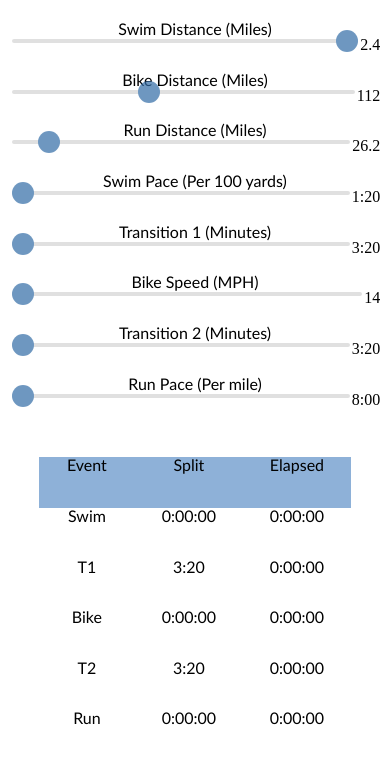
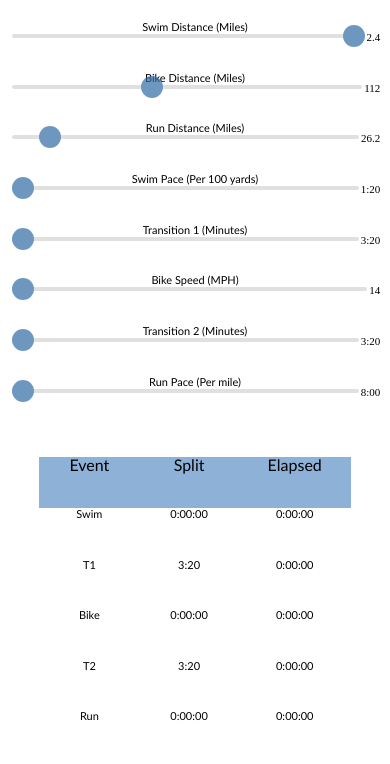
Before and after one commit to rgmemory/tricalc, a React (Create React App) app: page / in a window 390 px wide. Shown: the top 764 px of the page. Built offline with nearby package versions, Linux system fonts and the light colour scheme.

Commit message:
changed font size

```diff
--- a/src/App.css
+++ b/src/App.css
@@ -81,6 +81,7 @@ table tr th {
 table tr td {
   color: black;
   text-align: center;
+
 }
 
 .slidecontainer {
@@ -140,5 +141,14 @@ table tr td {
     height: 4px;
   }
 
+  .input-name p{
+    font-size: 11px;
+  }
+
+  table tr td {
+
+    font-size: 11px;
+  }
+
 
 }
```
